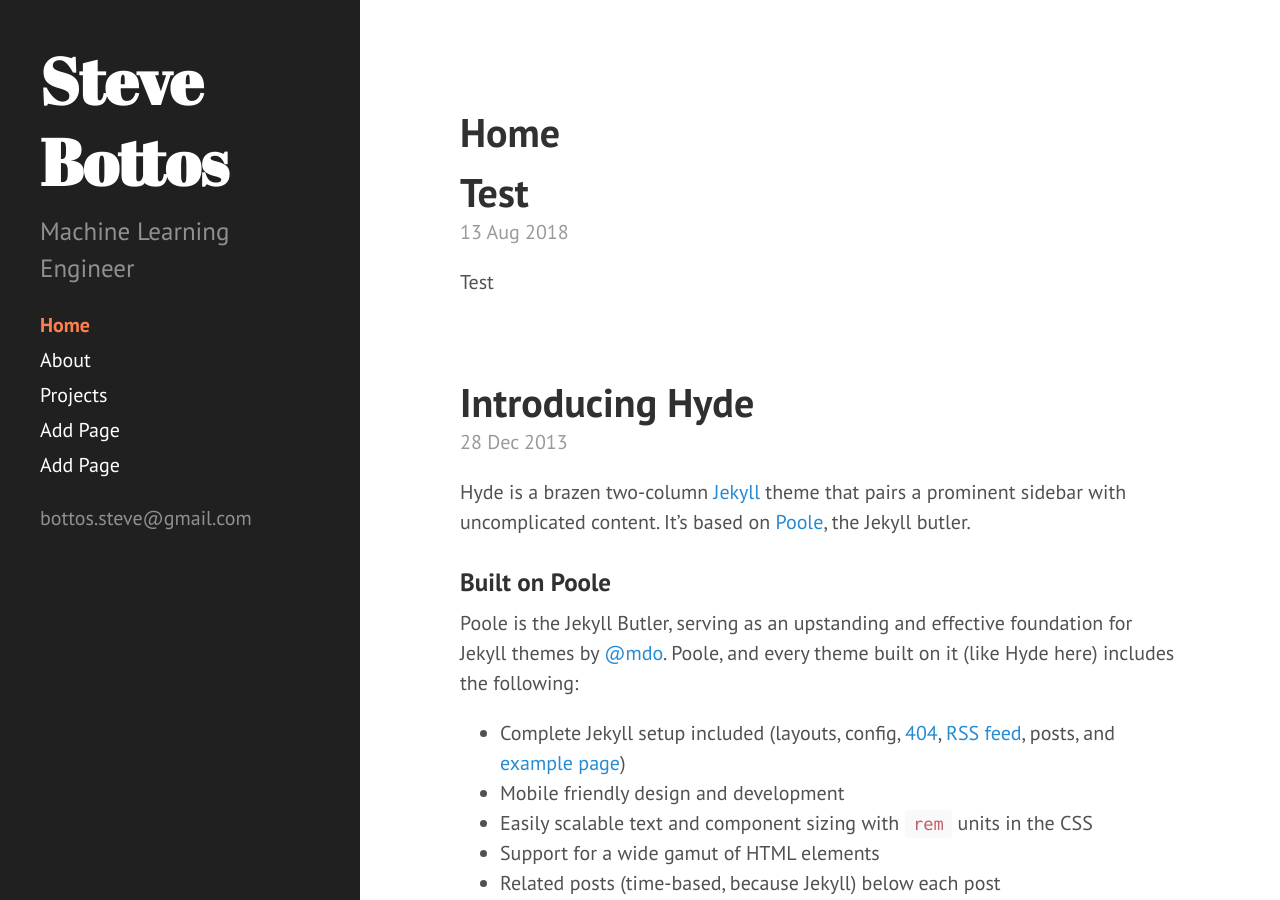
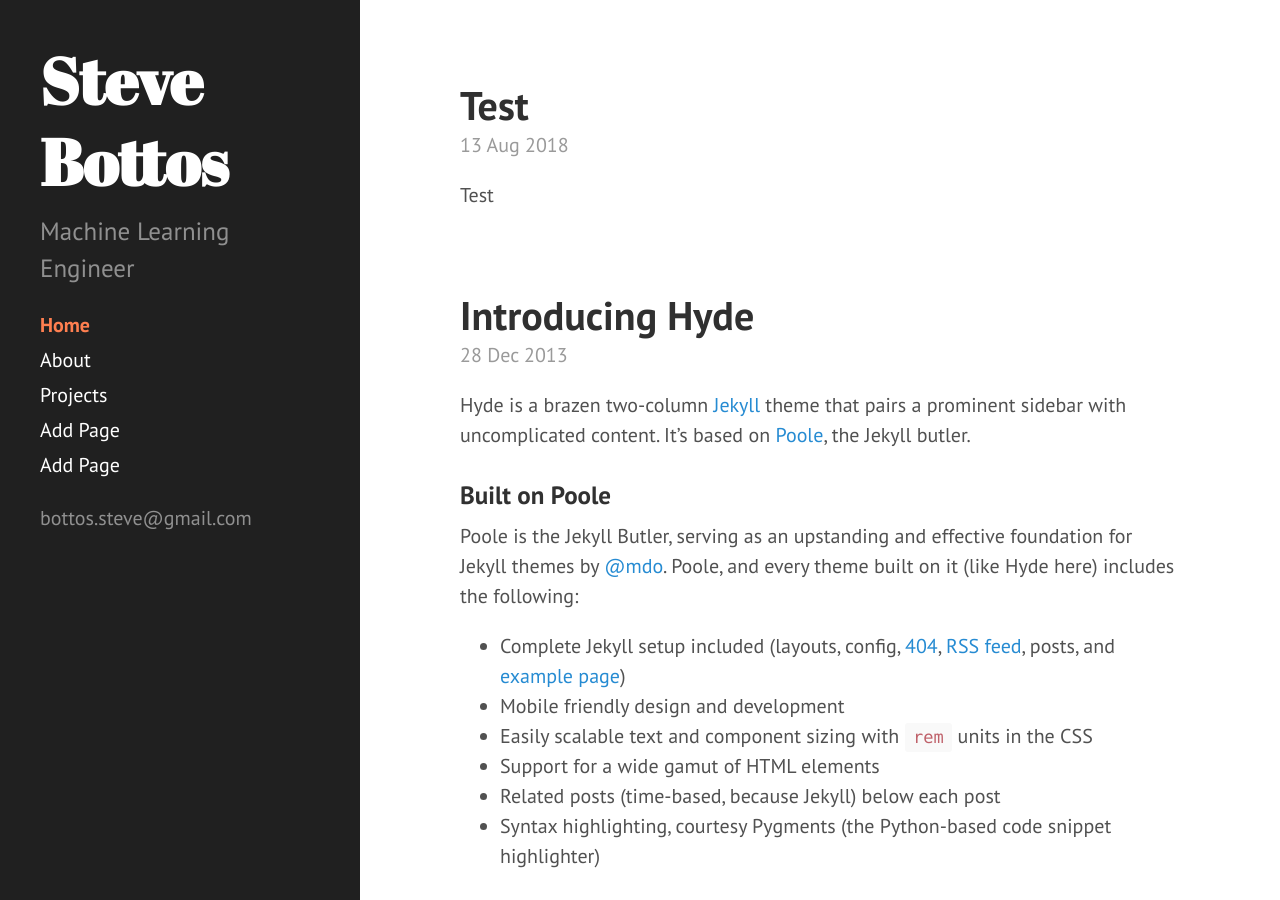
Before and after one commit to stevebottos/stevebottos.github.io, a Jekyll site: the page built from index.html, in a window 1280 px wide and 900 px high. Built offline with Jekyll 4.4.1, drawn with Linux system fonts in a browser that asks for light colours; the list of posts is cut into pages by our own code.

Commit message:
Update index.html

```diff
--- a/index.html
+++ b/index.html
@@ -2,7 +2,7 @@
 layout: default
 title: Home
 ---
-<h1>Home</h1>
+
 <div class="posts">
   {% for post in paginator.posts %}
   <div class="post">
```
